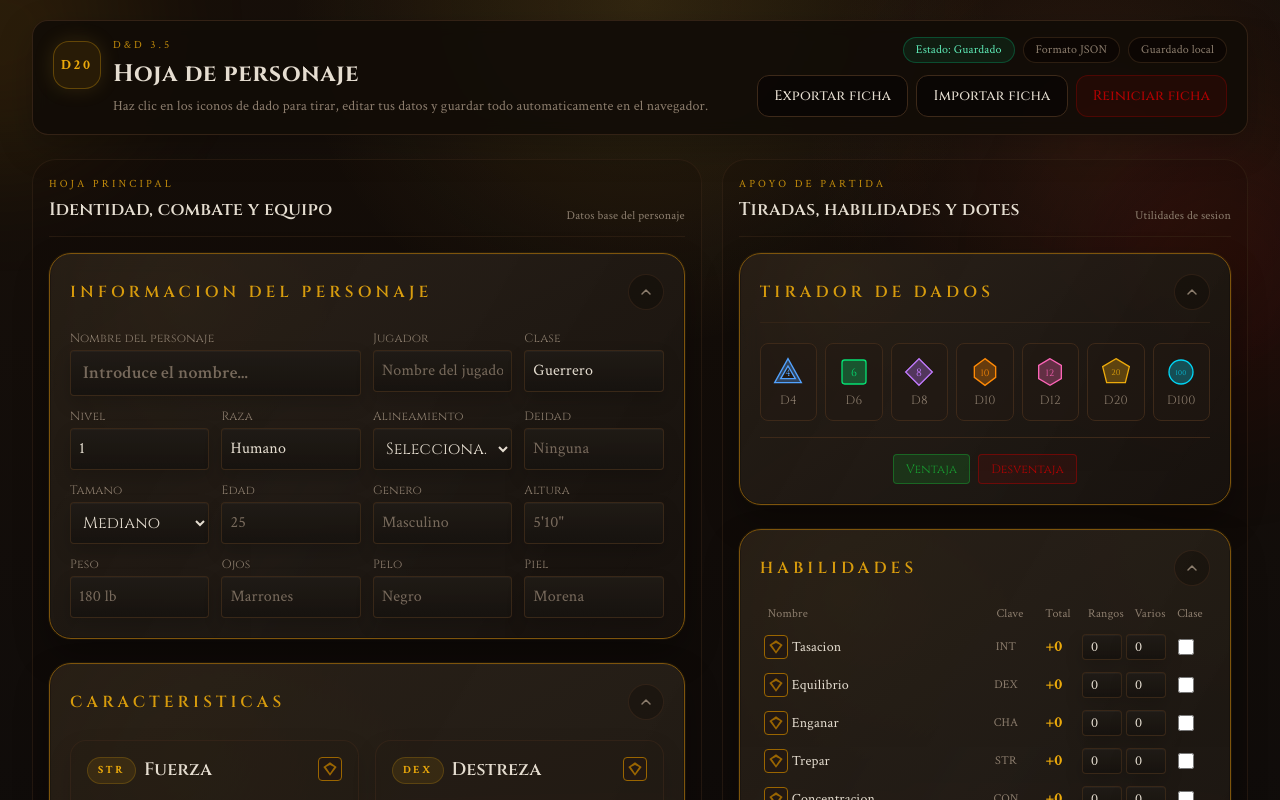
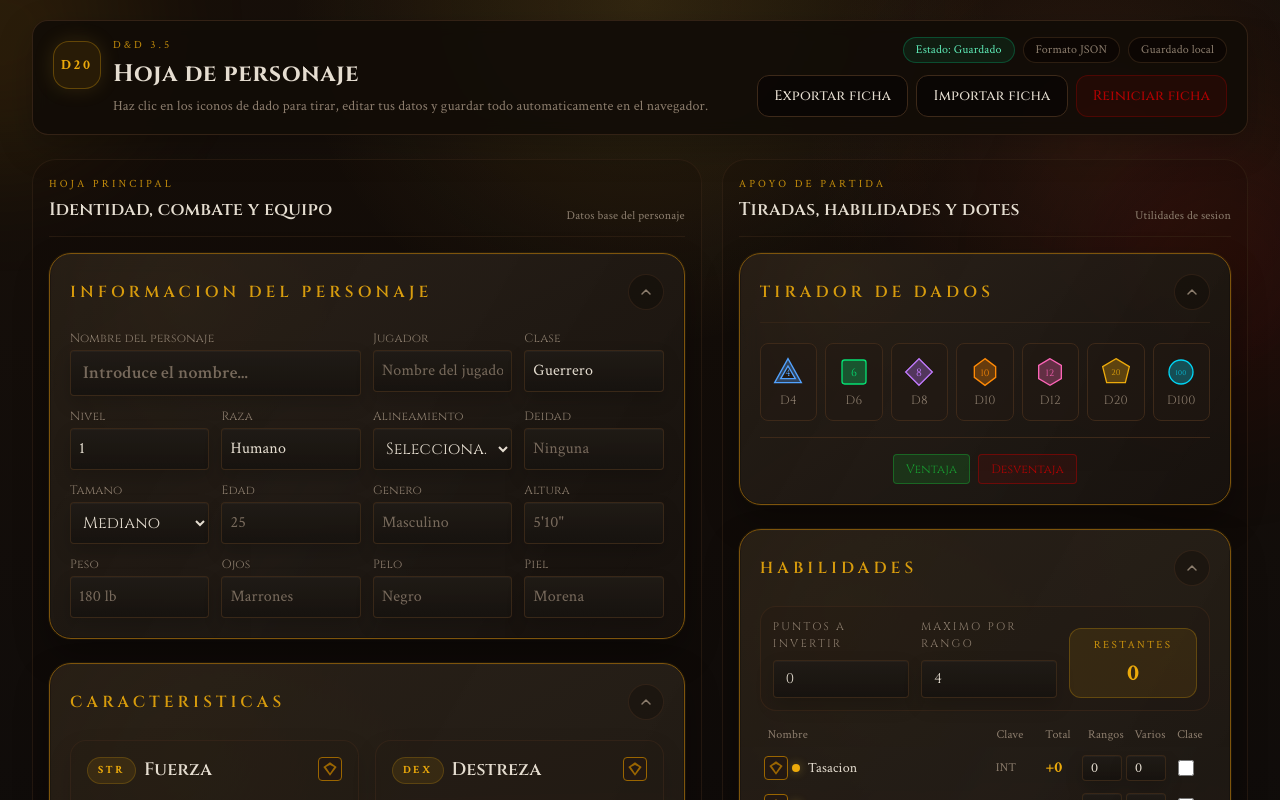
Before and after one commit to Algol95/character-id-dnd3.5, a React (Vite) app: page / in a window 1280 px wide. Shown: the top 800 px of the page. Built offline with nearby package versions, Linux system fonts and the light colour scheme.

Commit message:
feat: agregar lógica para el manejo de puntos de habilidad y rangos máximos en habilidades

```diff
--- a/src/components/skills.tsx
+++ b/src/components/skills.tsx
@@ -9,6 +9,12 @@ import {
 
 /**
  * Propiedades de la seccion de habilidades.
+ * @param character - Datos completos del personaje.
+ * @param onChange - Funcion para actualizar los datos del personaje.
+ * @param onRollSkill - Funcion para manejar el lanzamiento de una tirada de habilidad.
+ * @param isOpen - Indica si la seccion esta expandida o colapsada.
+ * @param onToggle - Funcion para alternar el estado de expansion de la seccion.
+ * @return Un componente que muestra la tabla de habilidades del personaje, permite editar rangos, modificadores y marcar como clase, ademas de controlar los puntos disponibles para invertir en habilidades.
  */
 interface SkillsProps {
   character: CharacterData;
@@ -30,9 +36,41 @@ const ABILITY_KEYS: Record<string, keyof CharacterData> = {
   CHA: "charisma",
 };
 
+const UNTRAINED_SKILL_NAMES = new Set([
+  "Artesania",
+  "Averiguar intenciones",
+  "Avistar",
+  "Buscar",
+  "Concentracion",
+  "Diplomacia",
+  "Disfrazarse",
+  "Enganar",
+  "Equilibrio",
+  "Escapismo",
+  "Esconderse",
+  "Escuchar",
+  "Falsificacion",
+  "Interpretacion",
+  "Intimidar",
+  "Montar",
+  "Nadar",
+  "Reunir informacion",
+  "Saltar",
+  "Sanar",
+  "Supervivencia",
+  "Tasacion",
+  "Uso de cuerdas",
+]);
+
+function getSkillPointCost(classSkill: boolean) {
+  return classSkill ? 1 : 2;
+}
+
 /**
  * Muestra la tabla completa de habilidades con sus rangos, modificadores y
  * tiradas individuales.
+ * Permite editar rangos, modificadores varios, marcar como clase y ajustar
+ * puntos a invertir y maximo por rango. Controla que no se asignen mas rangos  de los disponibles segun los puntos a invertir y el coste de cada habilidad.
  */
 export function Skills({
   character,
@@ -41,15 +79,95 @@ export function Skills({
   isOpen,
   onToggle,
 }: SkillsProps) {
+  const spentSkillPoints = character.skills.reduce(
+    (total, skill) => total + skill.ranks * getSkillPointCost(skill.classSkill),
+    0,
+  );
+  const remainingSkillPoints = Math.max(
+    0,
+    character.skillPointsToInvest - spentSkillPoints,
+  );
+  const highestAssignedRank = character.skills.reduce(
+    (highest, skill) => Math.max(highest, skill.ranks),
+    0,
+  );
+
   const updateSkill = (index: number, updates: Partial<Skill>) => {
     const newSkills = [...character.skills];
     newSkills[index] = { ...newSkills[index], ...updates };
     onChange({ skills: newSkills });
   };
 
+  const updateSkillRanks = (index: number, nextValue: string) => {
+    const parsedRanks = Math.max(0, Number.parseInt(nextValue, 10) || 0);
+    const currentSkill = character.skills[index];
+    const currentRanks = currentSkill.ranks;
+    const pointCost = getSkillPointCost(currentSkill.classSkill);
+    const maxAllowedRanks = Math.min(
+      character.maxSkillRank,
+      currentRanks + Math.floor(remainingSkillPoints / pointCost),
+    );
+
+    updateSkill(index, {
+      ranks: Math.min(parsedRanks, maxAllowedRanks),
+    });
+  };
+
+  const handleSkillPointsToInvestChange = (nextValue: string) => {
+    const parsedValue = Math.max(0, Number.parseInt(nextValue, 10) || 0);
+
+    onChange({
+      skillPointsToInvest: Math.max(parsedValue, spentSkillPoints),
+    });
+  };
+
+  const handleMaxSkillRankChange = (nextValue: string) => {
+    const parsedValue = Math.max(0, Number.parseInt(nextValue, 10) || 0);
+
+    onChange({
+      maxSkillRank: Math.max(parsedValue, highestAssignedRank),
+    });
+  };
+
   return (
     <SectionShell title="HABILIDADES" isOpen={isOpen} onToggle={onToggle}>
-      {/* Header */}
+      <div className="mb-4 grid gap-3 rounded-2xl border border-border/70 bg-secondary/20 p-3 md:grid-cols-[minmax(0,1fr)_minmax(0,1fr)_auto] md:items-end">
+        <label className="space-y-2">
+          <span className="block text-[11px] uppercase tracking-[0.2em] text-muted-foreground">
+            Puntos a invertir
+          </span>
+          <input
+            type="number"
+            value={character.skillPointsToInvest}
+            onChange={(e) => handleSkillPointsToInvestChange(e.target.value)}
+            className="w-full rounded border border-border bg-input px-3 py-2 text-sm"
+            min={spentSkillPoints}
+          />
+        </label>
+
+        <label className="space-y-2">
+          <span className="block text-[11px] uppercase tracking-[0.2em] text-muted-foreground">
+            Maximo por rango
+          </span>
+          <input
+            type="number"
+            value={character.maxSkillRank}
+            onChange={(e) => handleMaxSkillRankChange(e.target.value)}
+            className="w-full rounded border border-border bg-input px-3 py-2 text-sm"
+            min={highestAssignedRank}
+          />
+        </label>
+
+        <div className="rounded-xl border border-gold/25 bg-gold/10 px-4 py-2 text-center md:min-w-32">
+          <div className="text-[11px] uppercase tracking-[0.2em] text-gold/80">
+            Restantes
+          </div>
+          <div className="mt-1 text-2xl font-bold text-gold">
+            {remainingSkillPoints}
+          </div>
+        </div>
+      </div>
+
       <div className="grid grid-cols-[auto_1fr_auto_auto_auto_auto_auto] gap-1 text-xs text-muted-foreground mb-2 px-1">
         <div></div>
         <div>Nombre</div>
@@ -66,15 +184,19 @@ export function Skills({
           const abilityMod = getAbilityModifier(
             character[abilityKey] as number,
           );
-          const classBonus = skill.classSkill && skill.ranks > 0 ? 3 : 0;
-          const total = skill.ranks + abilityMod + skill.miscMod + classBonus;
+          const total = skill.ranks + abilityMod + skill.miscMod;
+          const isUsableUntrained = UNTRAINED_SKILL_NAMES.has(skill.name);
+          const pointCost = getSkillPointCost(skill.classSkill);
+          const maxAllowedRanks = Math.min(
+            character.maxSkillRank,
+            skill.ranks + Math.floor(remainingSkillPoints / pointCost),
+          );
 
           const modifiers = [
             { label: skill.ability, value: abilityMod },
             ...(skill.ranks > 0
               ? [{ label: "Rangos", value: skill.ranks }]
               : []),
-            ...(classBonus > 0 ? [{ label: "Clase", value: classBonus }] : []),
             ...(skill.miscMod !== 0
               ? [{ label: "Varios", value: skill.miscMod }]
               : []),
@@ -86,38 +208,39 @@ export function Skills({
               className="grid grid-cols-[auto_1fr_auto_auto_auto_auto_auto] gap-1 items-center
                 py-1 px-1 rounded hover:bg-secondary/30 transition-colors group"
             >
-              {/* Dice Button */}
               <DiceButton onClick={() => onRollSkill(skill.name, modifiers)} />
 
-              {/* Skill Name */}
-              <span className="text-sm truncate" title={skill.name}>
-                {skill.name}
-              </span>
+              <div className="flex min-w-0 items-center gap-2">
+                {isUsableUntrained ? (
+                  <span
+                    className="h-2 w-2 shrink-0 rounded-full bg-gold shadow-[0_0_10px_rgba(212,175,55,0.45)]"
+                    title="Se puede usar sin entrenamiento"
+                    aria-label="Se puede usar sin entrenamiento"
+                  />
+                ) : null}
+                <span className="text-sm truncate" title={skill.name}>
+                  {skill.name}
+                </span>
+              </div>
 
-              {/* Key Ability */}
               <span className="text-xs text-center w-10 text-muted-foreground">
                 {skill.ability}
               </span>
 
-              {/* Total */}
               <span className="text-center w-12 font-bold text-gold">
                 {formatModifier(total)}
               </span>
 
-              {/* Ranks */}
               <input
                 type="number"
                 value={skill.ranks}
-                onChange={(e) =>
-                  updateSkill(index, {
-                    ranks: Math.max(0, parseInt(e.target.value) || 0),
-                  })
-                }
+                onChange={(e) => updateSkillRanks(index, e.target.value)}
                 className="w-10 text-center text-sm rounded bg-input border border-border py-0.5"
                 min={0}
+                max={maxAllowedRanks}
+                title={`Cada rango cuesta ${pointCost} punto${pointCost > 1 ? "s" : ""}`}
               />
 
-              {/* Misc Mod */}
               <input
                 type="number"
                 value={skill.miscMod}
@@ -127,7 +250,6 @@ export function Skills({
                 className="w-10 text-center text-sm rounded bg-input border border-border py-0.5"
               />
 
-              {/* Class Skill */}
               <div className="flex justify-center w-8">
                 <input
                   type="checkbox"
--- a/src/lib/character-types.ts
+++ b/src/lib/character-types.ts
@@ -71,6 +71,8 @@ export interface CharacterData {
   speed: number;
   attacks: Attack[];
   skills: Skill[];
+  skillPointsToInvest: number;
+  maxSkillRank: number;
   money: Money;
   equipment: string;
   feats: string;
@@ -343,6 +345,8 @@ export const DEFAULT_CHARACTER: CharacterData = {
   speed: 30,
   attacks: [],
   skills: DEFAULT_SKILLS,
+  skillPointsToInvest: 0,
+  maxSkillRank: 4,
   money: {
     platinum: 0,
     gold: 0,
```
